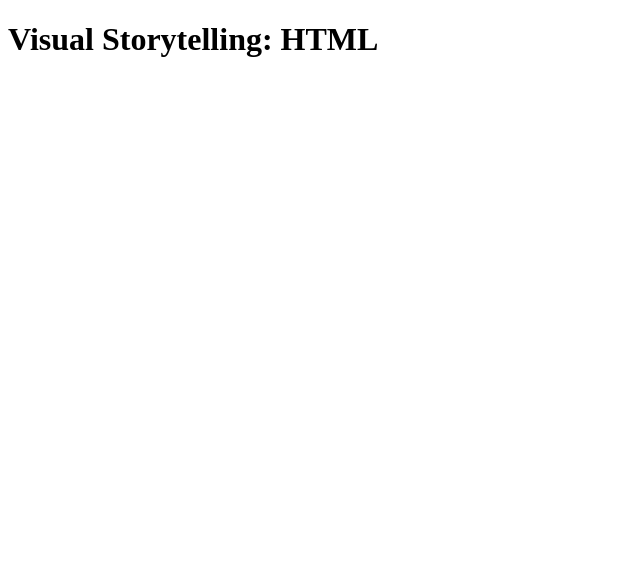
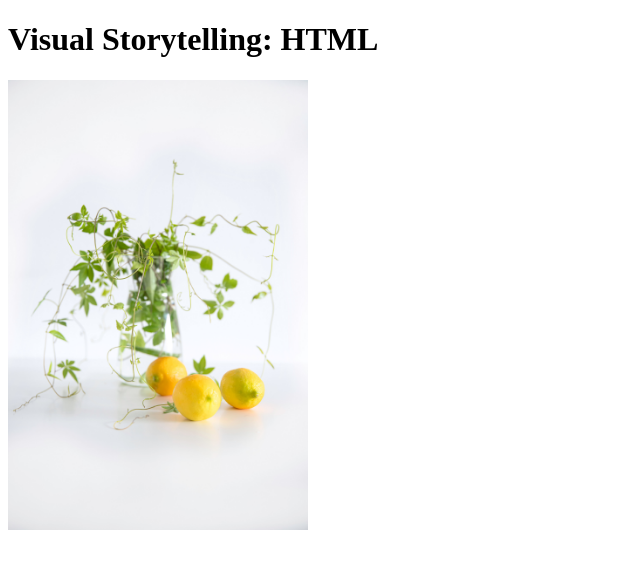
Before and after one commit to helloeujin/Visual-Storytelling-2022, a plain HTML site: page class_HTML/main.html in a window 1280 px wide. Shown: the whole page, without its empty margins (0-640 px from the left). Drawn offline with Linux system fonts and the light colour scheme.

Commit message:
img added

```diff
--- a/class_HTML/main.html
+++ b/class_HTML/main.html
@@ -7,6 +7,7 @@
 
 <body>
     <h1>Visual Storytelling: HTML</h1>
+    <img src="./resources/img-unsplash.jpg" width="300px"/>
 </body>
 
 </html>
```
Also changed, not shown: class_HTML/resources/img-unsplash.jpg (added), 3 other files.
